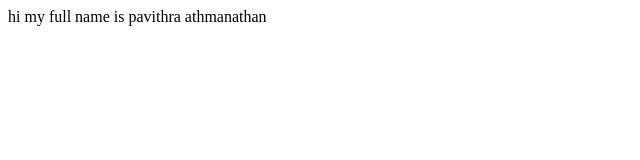
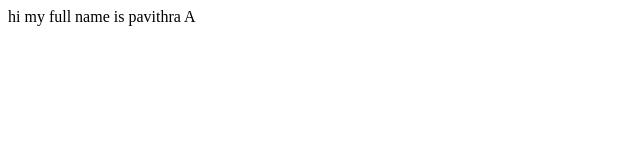
Before and after one commit to Pav2207/sample, a plain HTML site: page SAMPLE/index.html in a window 1280 px wide. Shown: the full height of the page, 0-640 px from the left. Drawn offline with Linux system fonts and the light colour scheme.

Commit message:
Update index.html

```diff
--- a/SAMPLE/index.html
+++ b/SAMPLE/index.html
@@ -6,6 +6,6 @@
     <title>Document</title>
 </head>
 <body>
-    <hi>hi my full name is pavithra  athmanathan </hi>
+    <hi>hi my full name is pavithra A </hi>
 </body>
 </html>
```
